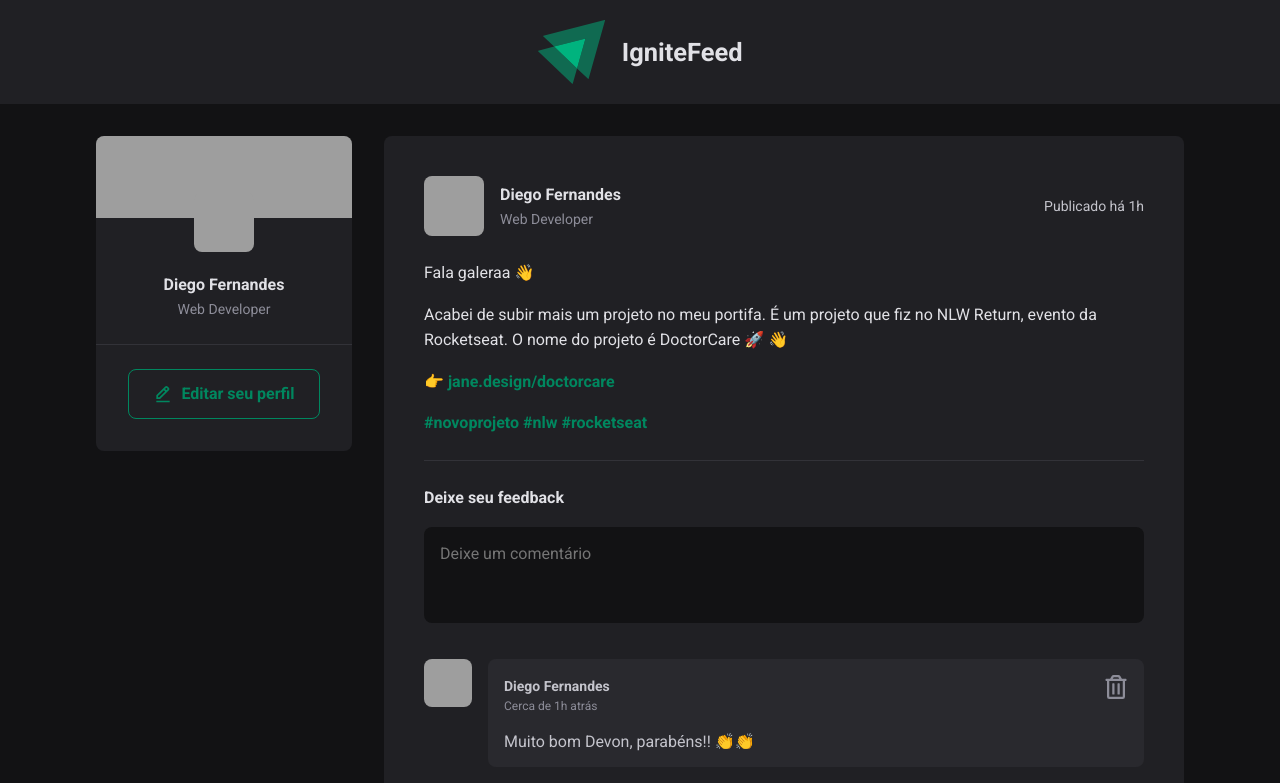
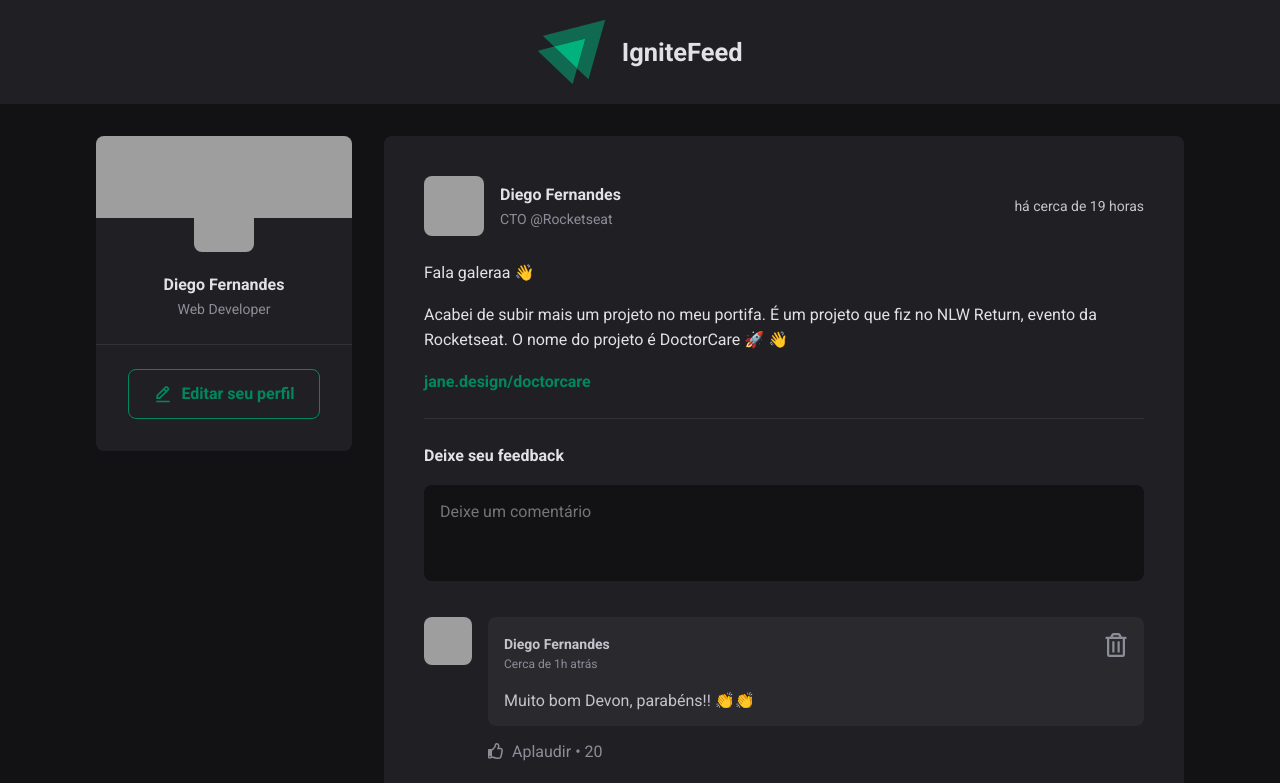
Before and after one commit to 2joaopedro/IgniteFeed, a React (Vite) app: page / in a window 1280 px wide. Shown: the top 783 px of the page. Built offline with nearby package versions, Linux system fonts and the light colour scheme; grey boxes are pictures that could not be loaded.

Commit message:
Fiz a estrutura de dados do elemento e iterar os dados para exibir e fiz interação de array de post

```diff
--- a/src/App.jsx
+++ b/src/App.jsx
@@ -4,6 +4,40 @@
 import Styles from './App.module.css';
 import './global.css';
 import { Post } from './components/Post/Index';
+
+const posts = [
+  {
+    id: 1,
+    author: {
+      avatarUrl: 'https://github.com/diego3g.png',
+      name: 'Diego Fernandes',
+      role: 'CTO @Rocketseat'
+    },
+
+    content: [
+      {type: 'paragraph', content:'Fala galeraa 👋'},
+      {type: 'paragraph', content:'Acabei de subir mais um projeto no meu portifa. É um projeto que fiz no NLW Return, evento da Rocketseat. O nome do projeto é DoctorCare 🚀 👋'},
+      {type: 'link', content:'jane.design/doctorcare'},
+    ],
+    publishedAt: new Date('2023-04-016')
+  },
+
+  {
+    id: 2,
+    author: {
+      avatarUrl: 'https://github.com/maykbrito.png',
+      name: 'Mayk Brito',
+      role: 'Educator @Rocketseat'
+    },
+
+    content: [
+      {type: 'paragraph', content:'Fala galeraa 👋'},
+      {type: 'paragraph', content:'Acabei de subir mais um projeto no meu portifa. É um projeto que fiz no NLW Return, evento da Rocketseat. O nome do projeto é DoctorCare 🚀 👋'},
+      {type: 'link', content:'jane.design/doctorcare'},
+    ],
+    publishedAt: new Date('2023-10-016')
+  },
+];
 
 function App() {
   return (
@@ -12,8 +46,17 @@
       <div className={Styles.wrapper}>
         <SideBar/>
         <main>
-          <Post/>
-          <Post/>
+          {
+            posts.map(post => {
+              return(
+                <Post
+                  author={post.author}
+                  content={post.content}
+                  publishedAt={post.publishedAt}
+                />
+              )
+            })
+          }
         </main>
       </div>
     </div>
--- a/src/components/Post/Index.jsx
+++ b/src/components/Post/Index.jsx
@@ -1,31 +1,43 @@
+import {format, formatDistanceToNow} from 'date-fns';
+import ptBR from 'date-fns/locale/pt-BR';
 import { Comment } from '../Comment/Index';
 import { Avatar } from '../Avatar/Index';
 import Styles from './Styles.module.css';
 
-export function Post() {
+export function Post({author,publishedAt,content}) {
+
+    const publishedDateFormatted = format(publishedAt, "d 'de' LLLL 'às' HH:mm'h'", {
+        locale: ptBR,
+    })
+
+    const publishedDateRelativeToNow = formatDistanceToNow(publishedAt, {
+        locale: ptBR,
+        addSuffix: true,
+    })
     return (
         <article className={Styles.post}>
             <header>
                 <div className={Styles.author}>
-                    <Avatar isComment={false} src="https://github.com/diego3g.png"/>
+                    <Avatar isComment={false} src={author.avatarUrl}/>
                     <div className={Styles.authorInfo}>
-                        <strong>Diego Fernandes</strong>
-                        <span>Web Developer</span>
+                        <strong>{author.name}</strong>
+                        <span>{author.role}</span>
                     </div>
                 </div>
-                <time title='2022-05-11 08:13:00'>Publicado há 1h</time>
+                <time title={publishedDateFormatted} dateTime={publishedAt.toISOString()}>{publishedDateRelativeToNow}</time>
             </header>
 
             <div className={Styles.content}>
-                <p>Fala galeraa 👋</p>
-                <p>Acabei de subir mais um projeto no meu portifa.
-                    É um projeto que fiz no NLW Return, evento da Rocketseat. O nome do projeto é DoctorCare 🚀 👋</p>
-                <p>👉{' '}<a href='#'>jane.design/doctorcare</a></p>
-                <p>
-                    <a href='#'>#novoprojeto</a>{' '}
-                    <a href='#'>#nlw</a>{' '}
-                    <a href='#'>#rocketseat</a>
-                </p>
+                {
+                    content.map(line => {
+                        if (line.type === 'paragraph') {
+                            return <p>{line.content}</p>
+                        }
+                        else if (line.type === 'link') {
+                            return <p><a href='#'>{line.content}</a></p>
+                        }
+                    })
+                }
             </div>
             <form className={Styles.commentForm}>
                 <strong>Deixe seu feedback</strong>
```
